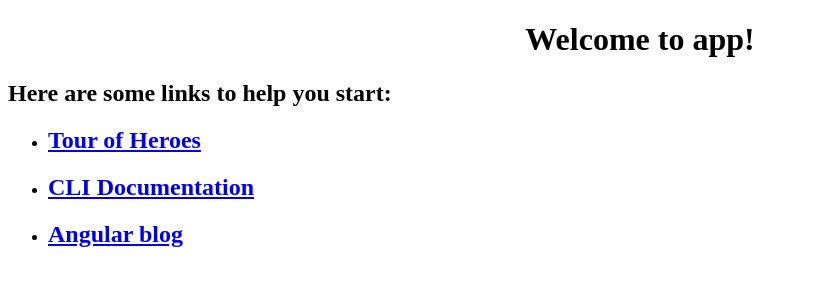
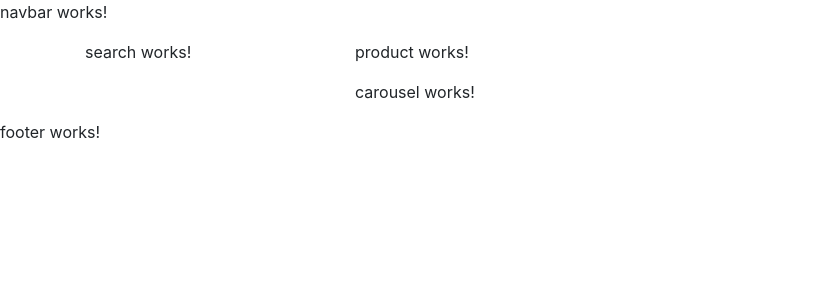
Before and after one commit to yeminyi/eshop-demo, an Angular app: page / in a window 1280 px wide. Shown: the top 300 px of the page, without its empty margins (0-815 px from the left). Built offline with nearby package versions, Linux system fonts and the light colour scheme.

Commit message:
layout the component

```diff
--- a/angular.json
+++ b/angular.json
@@ -72,8 +72,7 @@
             "tsConfig": "src/tsconfig.spec.json",
             "karmaConfig": "src/karma.conf.js",
             "styles": [
-              "src/styles.css",
-              "node_modules/bootstrap/dist/css/bootstrap.css"
+              "src/styles.css"
             ],
             "scripts": [
               "node_modules/jquery/dist/jquery.js",
--- a/src/app/app.component.html
+++ b/src/app/app.component.html
@@ -1,19 +1,17 @@
-<!--The content below is only a placeholder and can be replaced.-->
-<div style="text-align:center">
-  <h1>
-    Welcome to {{ title }}!
-
-  </h1>
+<app-navbar></app-navbar>
+<div class="container">
+    <div class="row">
+        <div class="col-md-3">
+            <app-search></app-search>
+        </div>
+        <div class="col-md-9">
+            <div class="row">
+                <app-product></app-product>
+            </div>
+            <div class="row">
+                <app-carousel></app-carousel>
+            </div>
+        </div>
+    </div>
 </div>
-<h2>Here are some links to help you start: </h2>
-<ul>
-  <li>
-    <h2><a target="_blank" rel="noopener" href="https://angular.io/tutorial">Tour of Heroes</a></h2>
-  </li>
-  <li>
-    <h2><a target="_blank" rel="noopener" href="https://github.com/angular/angular-cli/wiki">CLI Documentation</a></h2>
-  </li>
-  <li>
-    <h2><a target="_blank" rel="noopener" href="https://blog.angular.io/">Angular blog</a></h2>
-  </li>
-</ul>
+<app-footer></app-footer>
--- a/src/styles.css
+++ b/src/styles.css
@@ -1 +1,2 @@
 /* You can add global styles to this file, and also import other style files */
+@import "~bootstrap/dist/css/bootstrap.css";
```
